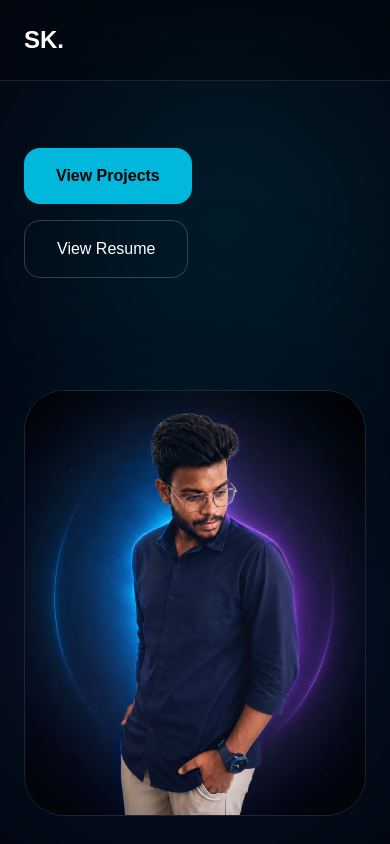
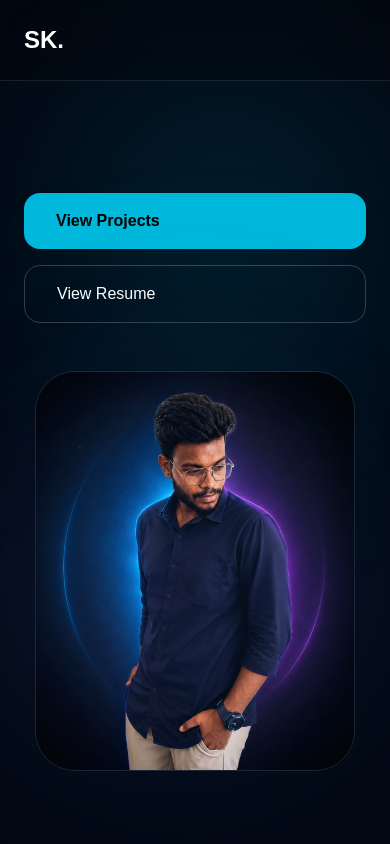
Before and after one commit to susa2003/portfolio-cms, a React app in the folder frontend/: page / in a window 390 px wide. Shown: the top 844 px of the page. Built offline with nearby package versions, Linux system fonts and the light colour scheme; no server answers; the HTML template or start-up script is replaced by a standard one.

Commit message:
Responsive hero section

```diff
--- a/frontend/src/components/Hero.jsx
+++ b/frontend/src/components/Hero.jsx
@@ -17,7 +17,14 @@ useEffect(() => {
     <section className="min-h-screen flex items-center pt-20">
       <div className="max-w-7xl mx-auto px-6 w-full">
 
-<div className="grid lg:grid-cols-[3.30fr_2.50fr] gap-28 items-center">
+<div className="
+grid
+grid-cols-1
+lg:grid-cols-[3.30fr_2.50fr]
+gap-12
+lg:gap-28
+items-center
+">
           <motion.div
             initial={{ opacity: 0, x: -60 }}
             animate={{ opacity: 1, x: 0 }}
@@ -27,14 +34,28 @@ useEffect(() => {
               {portfolio?.hero?.role}
             </p>
 
-<h1 className="text-8xl md:text-8xl lg:text-8xl font-bold leading-none whitespace-nowrap ">
+<h1 className="
+text-5xl
+sm:text-6xl
+md:text-7xl
+lg:text-8xl
+font-bold
+leading-none
+break-words
+">
   {portfolio?.hero?.name}
 </h1>
             <p className="text-gray-400 text-xl mt-6 max-w-xl">
                {portfolio?.hero?.description}
             </p>
 
-            <div className="mt-10 flex gap-4 flex-wrap">
+            <div className="
+mt-10
+flex
+flex-col
+sm:flex-row
+gap-4
+">
              <a
   href="#projects"
   className="px-8 py-4 rounded-2xl bg-cyan-500 text-black font-semibold inline-block hover:scale-105 transition"
@@ -68,6 +89,7 @@ useEffect(() => {
 
 {/* Java */}
 <div className="
+hidden lg:block
 absolute -top-14 left-1/2 -translate-x-1/2
 opacity-0 scale-75
 group-hover:opacity-100
@@ -81,6 +103,7 @@ transition-all duration-500
 
 {/* React */}
 <div className="
+hidden lg:block
 absolute top-20 -left-25
 opacity-0 scale-75
 group-hover:opacity-100
@@ -93,6 +116,7 @@ transition-all duration-500
 </div>
 {/* Node */}
 <div className="
+hidden lg:block
 absolute bottom-24 -left-24
 opacity-0 scale-75
 group-hover:opacity-100
@@ -107,6 +131,7 @@ transition-all duration-500
 
 {/* MongoDB */}
 <div className="
+hidden lg:block
 absolute top-20 -right-30
 opacity-0 scale-75
 group-hover:opacity-100
@@ -120,6 +145,7 @@ transition-all duration-500
 
 {/* PostgreSQL */}
 <div className="
+hidden lg:block
 absolute bottom-24 -right-33
 opacity-0 scale-75
 group-hover:opacity-100
@@ -133,6 +159,7 @@ transition-all duration-500
 
 {/* Django */}
 <div className="
+hidden lg:block
 absolute -bottom-14 left-1/2 -translate-x-1/2
 opacity-0 scale-75
 group-hover:opacity-100
@@ -152,8 +179,12 @@ transition-all duration-500
       : "/profile.png"
   }
   alt="Sudharsan"
-  className="
-w-[720px]
+className="
+w-full
+max-w-[320px]
+sm:max-w-[380px]
+md:max-w-[500px]
+lg:max-w-[720px]
 rounded-[40px]
 overflow-hidden
 border
```
